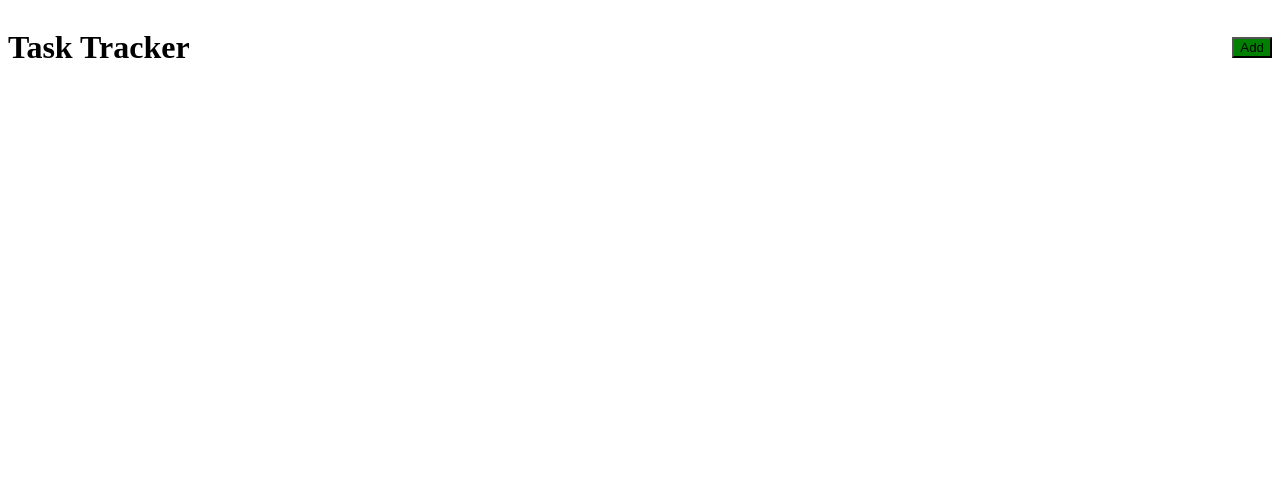
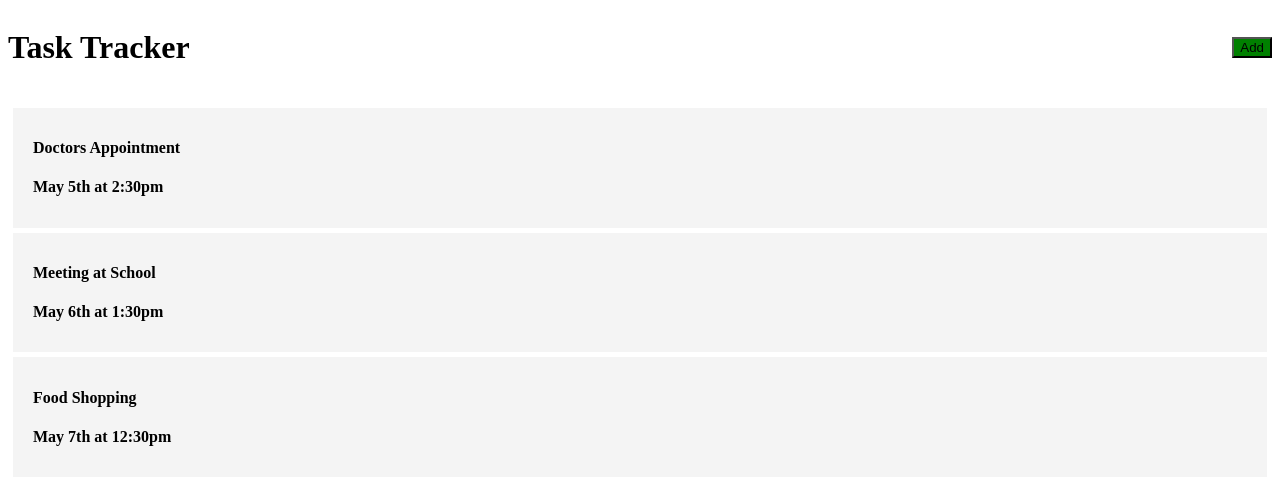
Before and after one commit to Kingcedru/angular-crash, an Angular app: page / in a window 1280 px wide. Shown: the top 484 px of the page. Built offline with nearby package versions, Linux system fonts and the light colour scheme.

Commit message:
components

```diff
--- /dev/null
+++ b/src/app/Task.ts
@@ -0,0 +1,6 @@
+export interface Task {
+  id?: number;
+  text: string;
+  day: string;
+  reminder: boolean;
+}
--- a/src/app/app.component.html
+++ b/src/app/app.component.html
@@ -1,3 +1,4 @@
 <div class="containr">
   <app-header></app-header>
+  <app-tasks></app-tasks>
 </div>
--- a/src/app/app.module.ts
+++ b/src/app/app.module.ts
@@ -4,12 +4,16 @@ import { BrowserModule } from '@angular/platform-browser';
 import { AppComponent } from './app.component';
 import { HeaderComponent } from './component/header/header.component';
 import { ButtonComponent } from './component/button/button.component';
+import { TasksComponent } from './component/tasks/tasks.component';
+import { TasksTaskItemComponent } from './component/tasks-task-item/tasks-task-item.component';
 
 @NgModule({
   declarations: [
     AppComponent,
     HeaderComponent,
-    ButtonComponent
+    ButtonComponent,
+    TasksComponent,
+    TasksTaskItemComponent
   ],
   imports: [
     BrowserModule
--- /dev/null
+++ b/src/app/component/tasks-task-item/tasks-task-item.component.css
@@ -0,0 +1,16 @@
+.task {
+  background: #f4f4f4;
+  margin: 5px;
+  padding: 10px 20px;
+  cursor: pointer;
+}
+
+.task.reminder {
+  border-left: 5px solid green;
+}
+
+.task h3 {
+  display: flex;
+  align-items: center;
+  justify-content: space-between;
+}
--- /dev/null
+++ b/src/app/component/tasks-task-item/tasks-task-item.component.html
@@ -0,0 +1,4 @@
+<div class="task">
+  <h4>{{task.text}}</h4>
+  <h4>{{task.day}}</h4>
+</div>
--- /dev/null
+++ b/src/app/component/tasks-task-item/tasks-task-item.component.ts
@@ -0,0 +1,15 @@
+import { Component, OnInit, Input } from '@angular/core';
+import { Task } from 'src/app/Task';
+
+@Component({
+  selector: 'app-tasks-task-item',
+  templateUrl: './tasks-task-item.component.html',
+  styleUrls: ['./tasks-task-item.component.css'],
+})
+export class TasksTaskItemComponent implements OnInit {
+@Input() task!: Task
+
+  constructor() {}
+
+  ngOnInit(): void {}
+}
--- /dev/null
+++ b/src/app/component/tasks/tasks.component.html
@@ -0,0 +1 @@
+<app-tasks-task-item *ngFor="let task of tasks" [task]="task"></app-tasks-task-item>
--- /dev/null
+++ b/src/app/component/tasks/tasks.component.ts
@@ -0,0 +1,14 @@
+import { Component, OnInit } from '@angular/core';
+import { Task } from 'src/app/Task';
+import { TASKS } from 'src/app/mock-task';
+
+@Component({
+  selector: 'app-tasks',
+  templateUrl: './tasks.component.html',
+  styleUrls: ['./tasks.component.css'],
+})
+export class TasksComponent implements OnInit {
+  tasks: Task[] = TASKS
+  constructor() {}
+  ngOnInit(): void {}
+}
--- /dev/null
+++ b/src/app/mock-task.ts
@@ -0,0 +1,22 @@
+import { Task } from './Task';
+
+export const TASKS: Task[] = [
+  {
+    id: 1,
+    text: 'Doctors Appointment',
+    day: 'May 5th at 2:30pm',
+    reminder: true,
+  },
+  {
+    id: 2,
+    text: 'Meeting at School',
+    day: 'May 6th at 1:30pm',
+    reminder: true,
+  },
+  {
+    id: 3,
+    text: 'Food Shopping',
+    day: 'May 7th at 12:30pm',
+    reminder: false,
+  },
+];
```
Also changed, not shown: src/app/component/tasks/tasks.component.css (added), 2 other files (tests, documents, lock files or other folders).
